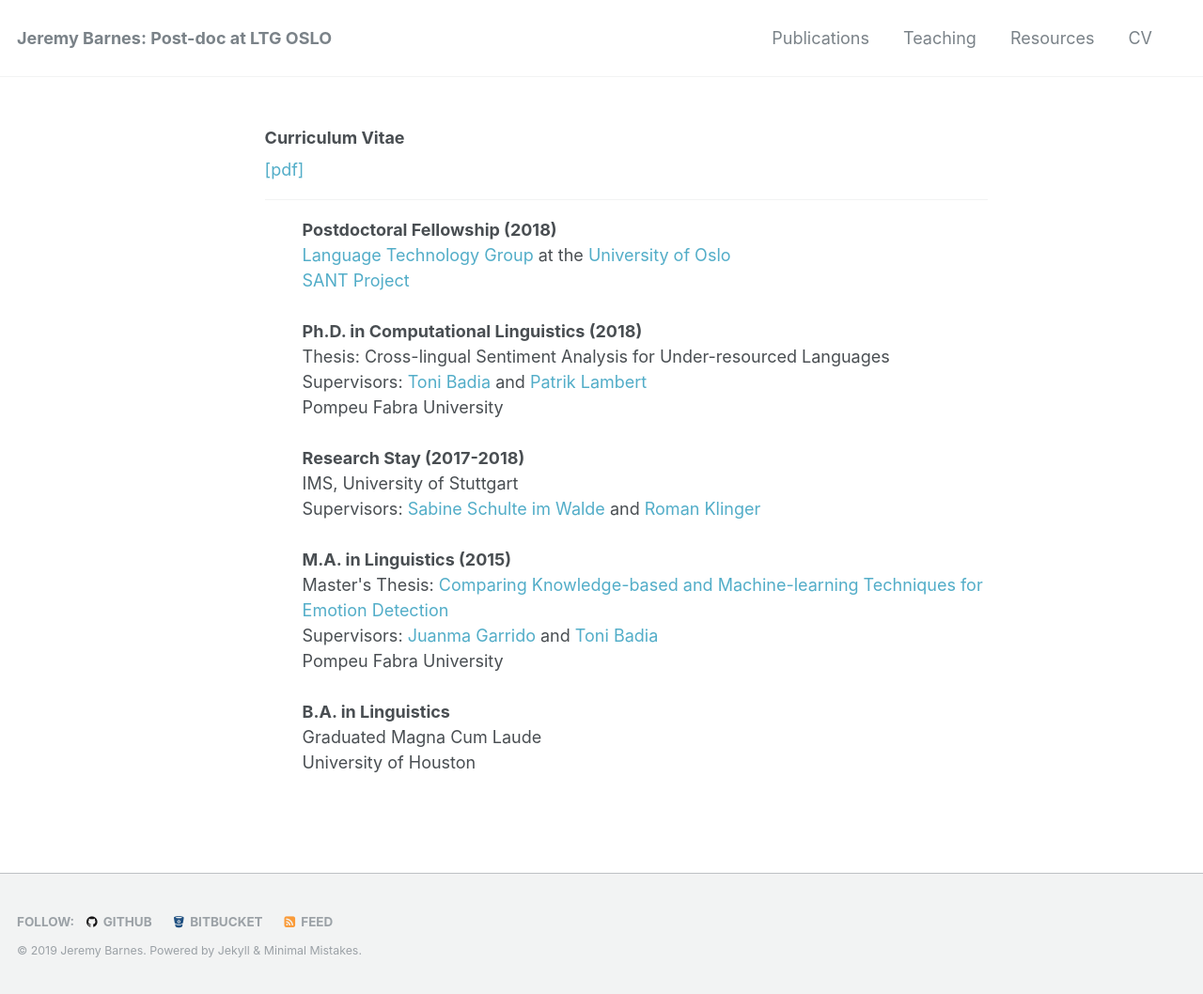
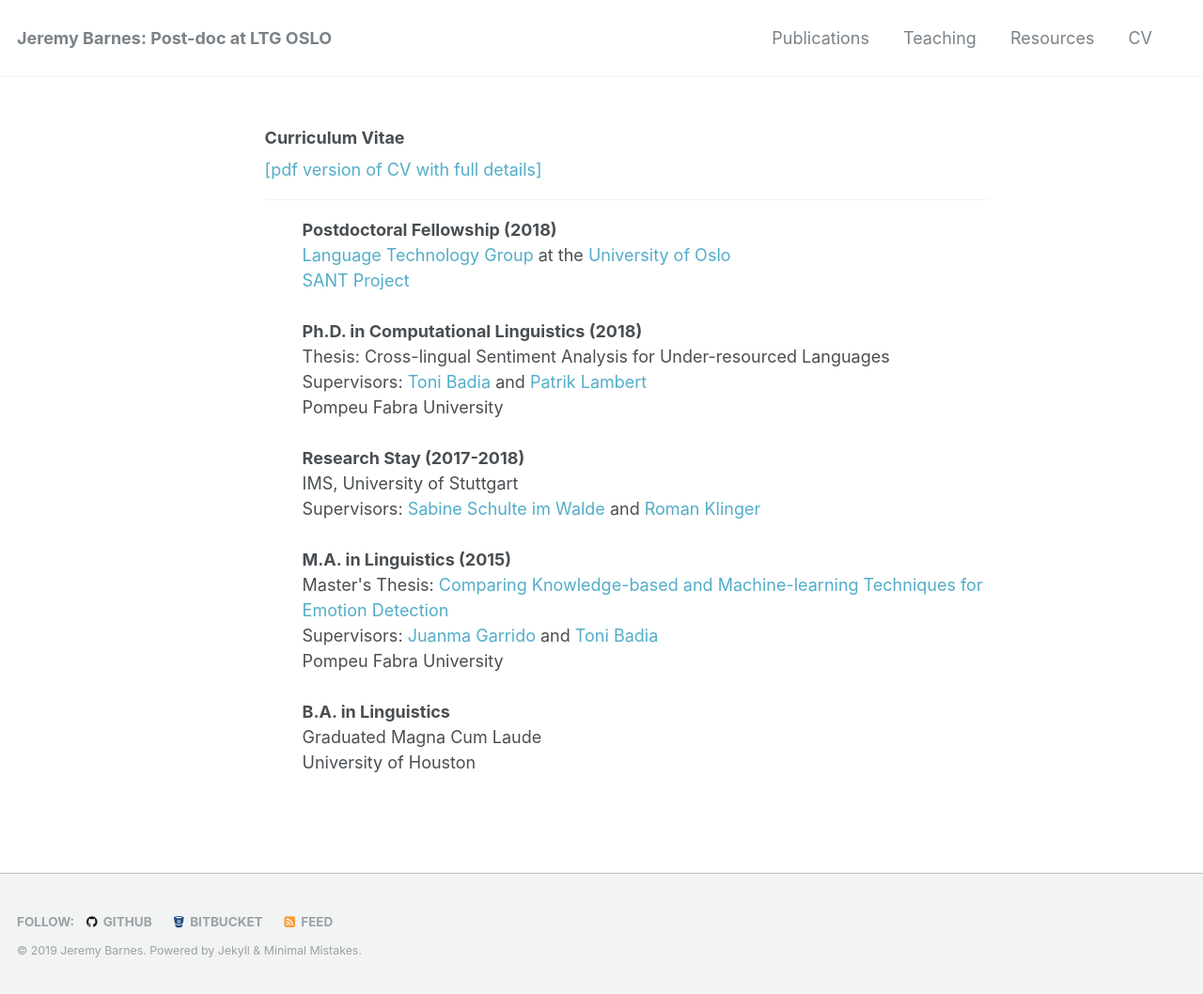
Before and after one commit to jerbarnes/jbarnesspain.github.io, a Jekyll site: the page built from cv/index.html, in a window 1280 px wide. Shown: the whole page at 94% size. Built offline with Jekyll 4.4.1, drawn with Linux system fonts in a browser that asks for light colours.

Commit message:
added new CV

```diff
--- a/cv/index.html
+++ b/cv/index.html
@@ -7,7 +7,7 @@ font:
 	<div class="cv">
 
 <article class="page">
-    <h3>Curriculum Vitae</h3><a href="/downloads/cv.pdf" class="download" title="Download CV as PDF">[pdf]</a>
+    <h3>Curriculum Vitae</h3><a href="/downloads/Curriculum_Vitae.pdf" class="download" title="Download CV as PDF">[pdf version of CV with full details]</a>
     <hr>
     <div class="article-wrap">
 
```
Also changed, not shown: 1 other file.
